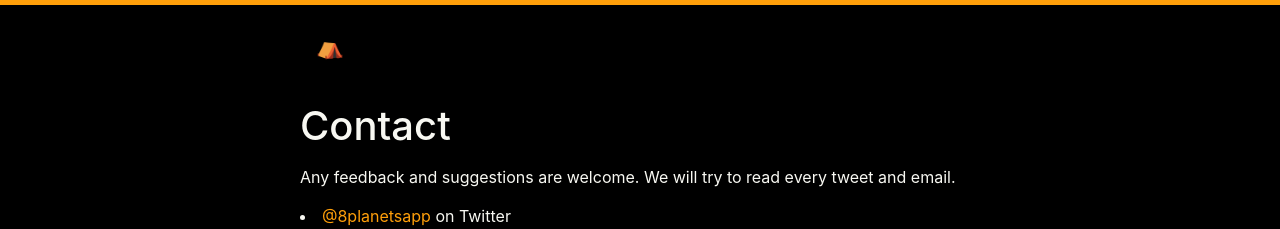
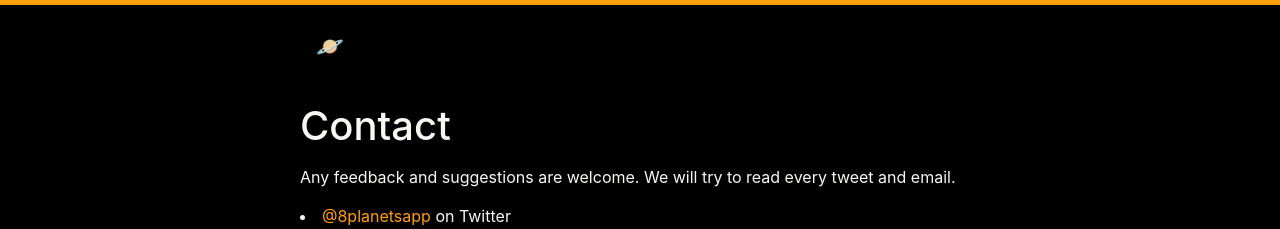
Before and after one commit to bluecometlabs/8planets.app, a Jekyll site: the page built from pages/contact.md, in a window 1280 px wide. Shown: the top 229 px of the page. Built offline with Jekyll 4.4.1, drawn with Linux system fonts in a browser that asks for light colours.

Commit message:
Update header

```diff
--- a/_includes/header.html
+++ b/_includes/header.html
@@ -1,7 +1,7 @@
 <header class="nav-header">
     <div class="wrapper">
         <nav class="navbar navbar-expand-lg navbar-dark">
-            <a class="navbar-brand" href="/">⛺️</a>
+            <a class="navbar-brand" href="/">🪐</a>
         </nav>
     </div>
 </header>
```
